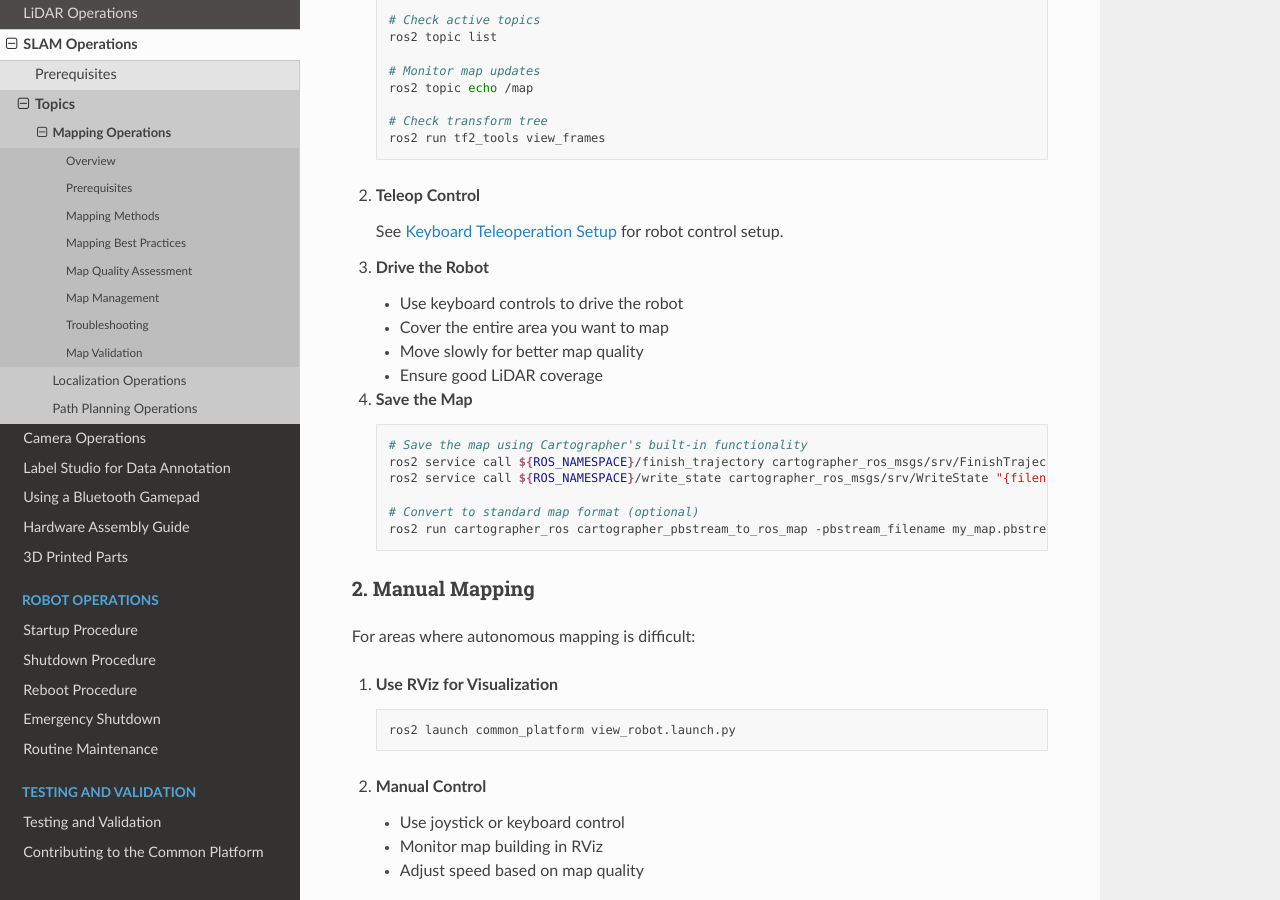
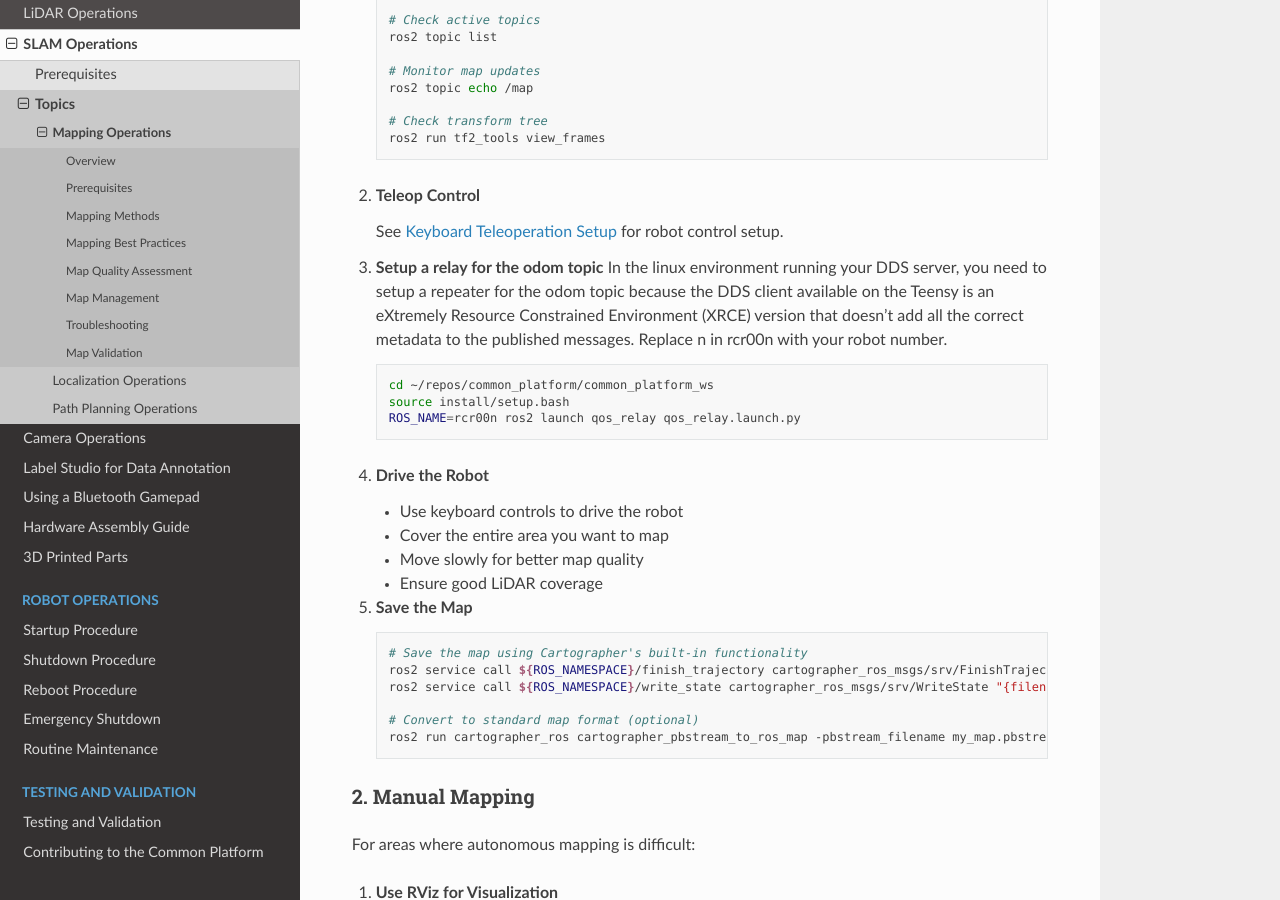
Before and after one commit to RoseCityRobotics/common_platform, a Sphinx documentation site: the page built from docs/source/slam/mapping.md, in a window 1280 px wide and 900 px high, scrolled down 1655 px. Built offline with Sphinx 7.4.7 and the Read the Docs theme 3.1.0, drawn with Linux system fonts in a browser that asks for light colours; pages that are not in the unit, such as notebooks, are missing from menus.

````diff
--- a/docs/source/slam/mapping.md
+++ b/docs/source/slam/mapping.md
@@ -78,13 +78,20 @@ SLAM allows the robot to build a map while simultaneously tracking its position
 
    See [Keyboard Teleoperation Setup](../operations/keyboard_teleoperation.md) for robot control setup.
 
-3. **Drive the Robot**
+3. **Setup a relay for the odom topic**
+   In the linux environment running your DDS server, you need to setup a repeater for the odom topic because the DDS client available on the Teensy is an eXtremely Resource Constrained Environment (XRCE) version that doesn't add all the correct metadata to the published messages. Replace n in rcr00n with your robot number.
+   ```bash
+   cd ~/repos/common_platform/common_platform_ws
+   source install/setup.bash
+   ROS_NAME=rcr00n ros2 launch qos_relay qos_relay.launch.py
+   ```
+4. **Drive the Robot**
    - Use keyboard controls to drive the robot
    - Cover the entire area you want to map
    - Move slowly for better map quality
    - Ensure good LiDAR coverage
 
-4. **Save the Map**
+5. **Save the Map**
    ```bash
    # Save the map using Cartographer's built-in functionality
    ros2 service call ${ROS_NAMESPACE}/finish_trajectory cartographer_ros_msgs/srv/FinishTrajectory "{trajectory_id: 0}"
````
Also changed, not shown: docs/source/data_annotation/label_studio.md (added, +79 -0 lines), docs/source/setup/host_and_software.md (+11 -11 lines), docs/source/setup/teensy_programming.md (+1 -1 lines).
